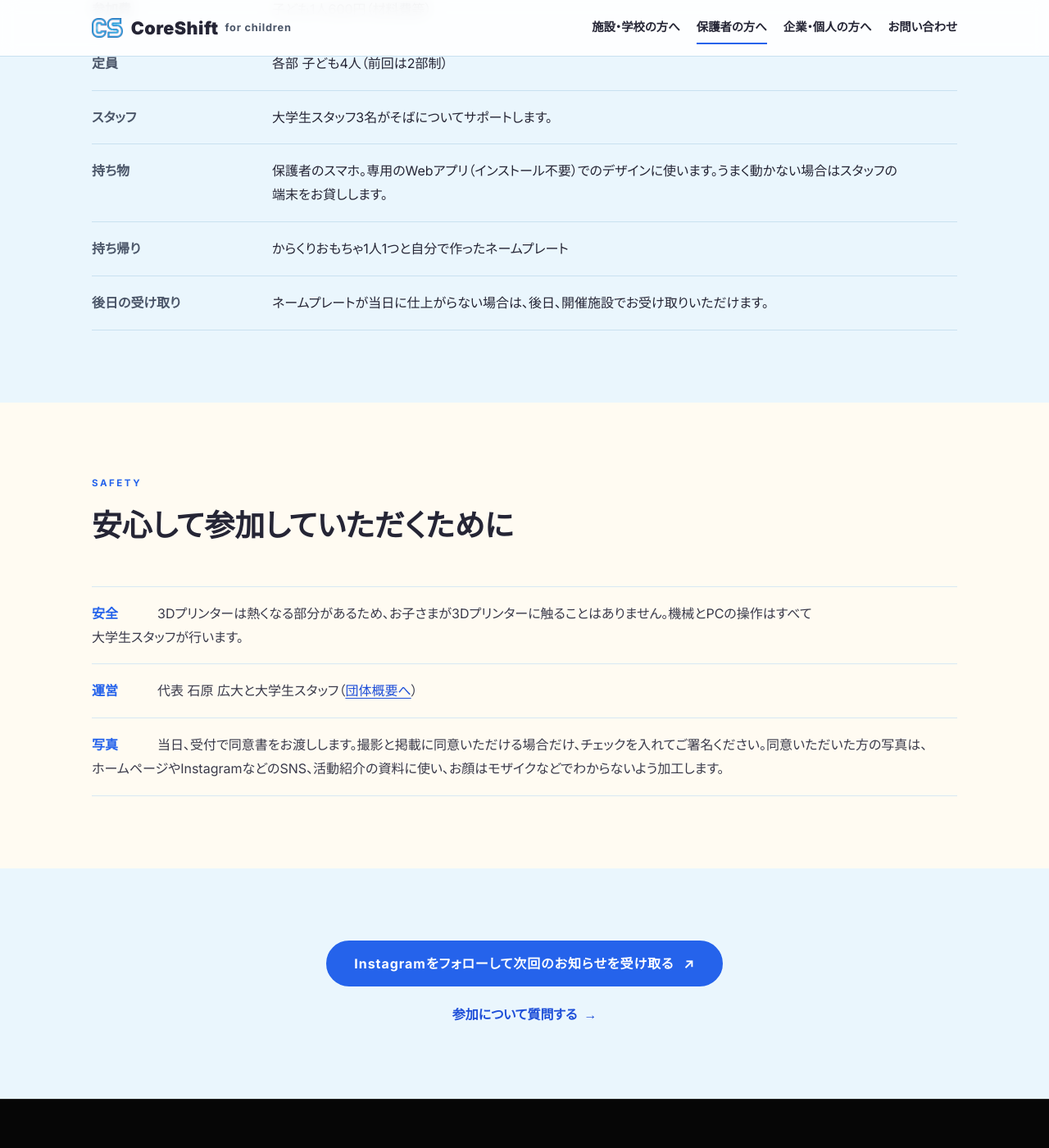
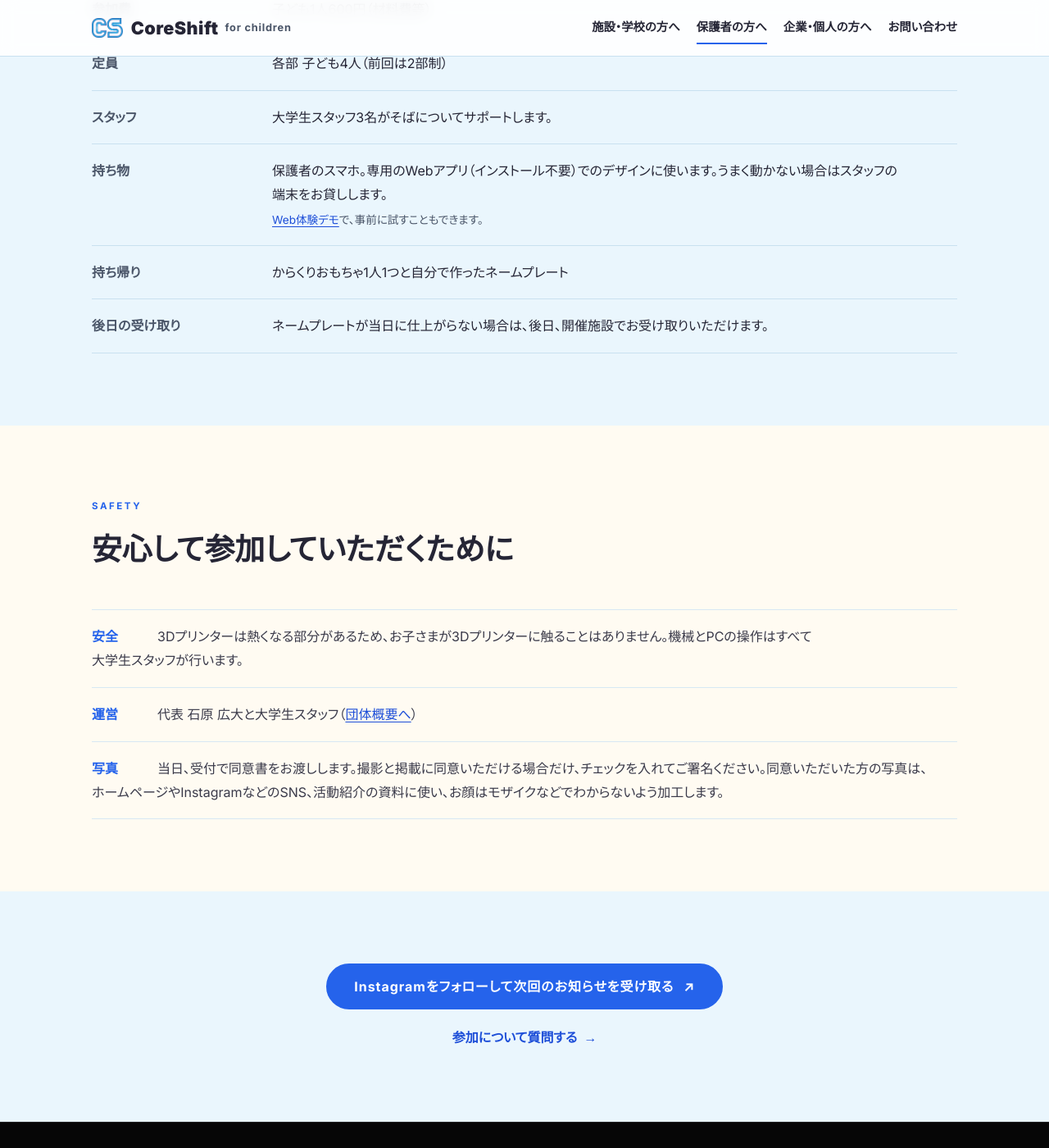
Before and after one commit to coreshiftforch/CoreShift-forchildren-web, a Jekyll site: the page built from coreshift-for-children/index.html, in a window 1280 px wide and 1400 px high, scrolled down 2318 px. Shown: the whole window at 82% size. Built offline with Jekyll 4.4.1, drawn with Linux system fonts in a browser that asks for light colours; some of the changed text lies outside the part shown.

Commit message:
feat: フッターに Web体験デモと Facebook への案内を追加 (#21)
- 全ページのフッターに「ネームプレートのWeb体験」と「Facebook」
- 保護者向けの持ち物に、Web体験デモで事前に試せることを添えた
- BASEショップは代表の判断で載せない（自由研究のページからのリンクは残る）

Co-Authored-By: Claude Opus 5.5 <noreply@anthropic.com>

```diff
--- a/_includes/footer.html
+++ b/_includes/footer.html
@@ -6,7 +6,9 @@
       <a href="/coreshift-for-children/">保護者の方へ</a>
       <a href="/coreshift-for-children/support/">企業・個人の方へ</a>
       <a href="/contact/">お問い合わせ</a>
+      <a href="/coreshift-for-children/nameplate-demo/">ネームプレートのWeb体験</a>
       <a href="https://www.instagram.com/coreshift.for_children/">Instagram ↗</a>
+      <a href="https://www.facebook.com/profile.php?id=61590465929375">Facebook ↗</a>
       <a href="mailto:coreshift.forch@gmail.com">coreshift.forch@gmail.com</a>
     </nav>
     <p>© CoreShift</p>
--- a/coreshift-for-children/index.html
+++ b/coreshift-for-children/index.html
@@ -77,7 +77,7 @@ logo_sub: "for children"
         <dt>参加費</dt><dd>子ども1人600円（材料費等）</dd>
         <dt>定員</dt><dd>各部 子ども4人（前回は2部制）</dd>
         <dt>スタッフ</dt><dd>大学生スタッフ3名がそばについてサポートします。</dd>
-        <dt>持ち物</dt><dd>保護者のスマホ。専用のWebアプリ（インストール不要）でのデザインに使います。うまく動かない場合はスタッフの端末をお貸しします。</dd>
+        <dt>持ち物</dt><dd>保護者のスマホ。専用のWebアプリ（インストール不要）でのデザインに使います。うまく動かない場合はスタッフの端末をお貸しします。<small><a href="/coreshift-for-children/nameplate-demo/">Web体験デモ</a>で、事前に試すこともできます。</small></dd>
         <dt>持ち帰り</dt><dd>からくりおもちゃ1人1つと自分で作ったネームプレート</dd>
         <dt>後日の受け取り</dt><dd>ネームプレートが当日に仕上がらない場合は、後日、開催施設でお受け取りいただけます。</dd>
       </dl>
```
